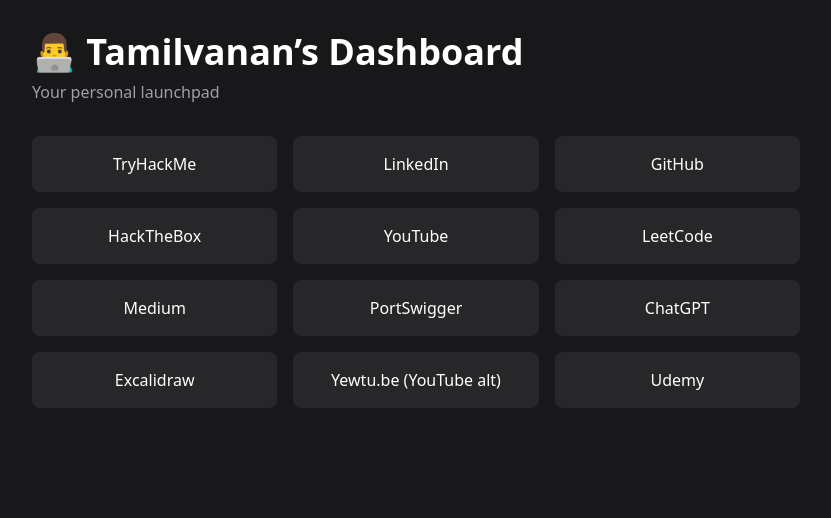
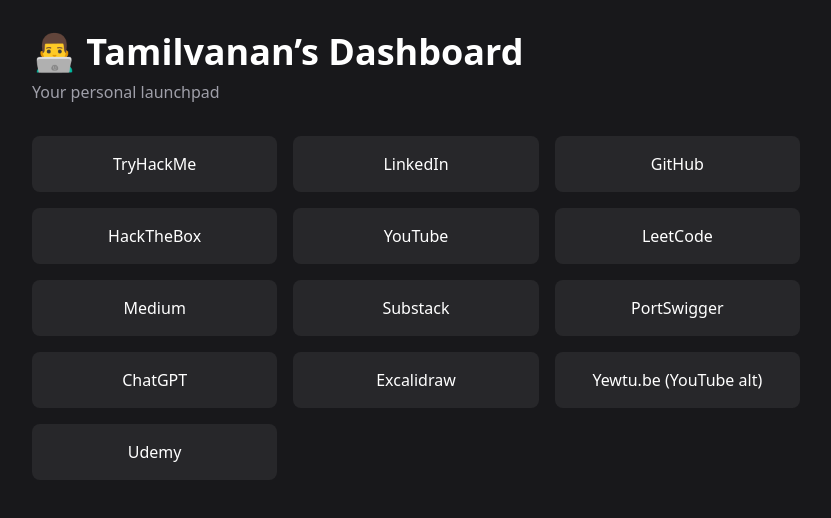
Before and after one commit to tamilvanansambasivam/my-dashboard, a React (Vite) app: page / in a window 1280 px wide. Shown: the top 518 px of the page, without its empty margins (224-1055 px from the left). Built offline with nearby package versions, Linux system fonts and the light colour scheme.

Commit message:
add substack

```diff
--- a/src/App.jsx
+++ b/src/App.jsx
@@ -30,6 +30,7 @@
           />
 
           <LinkCard title="Medium" url="https://medium.com/@tmlvnn" />
+          <LinkCard title="Substack" url="https://substack.com/@tamilvanan" />
 
           <LinkCard title="PortSwigger" url="https://portswigger.net/" />
           <LinkCard title="ChatGPT" url="https://chatgpt.com/" />
```
